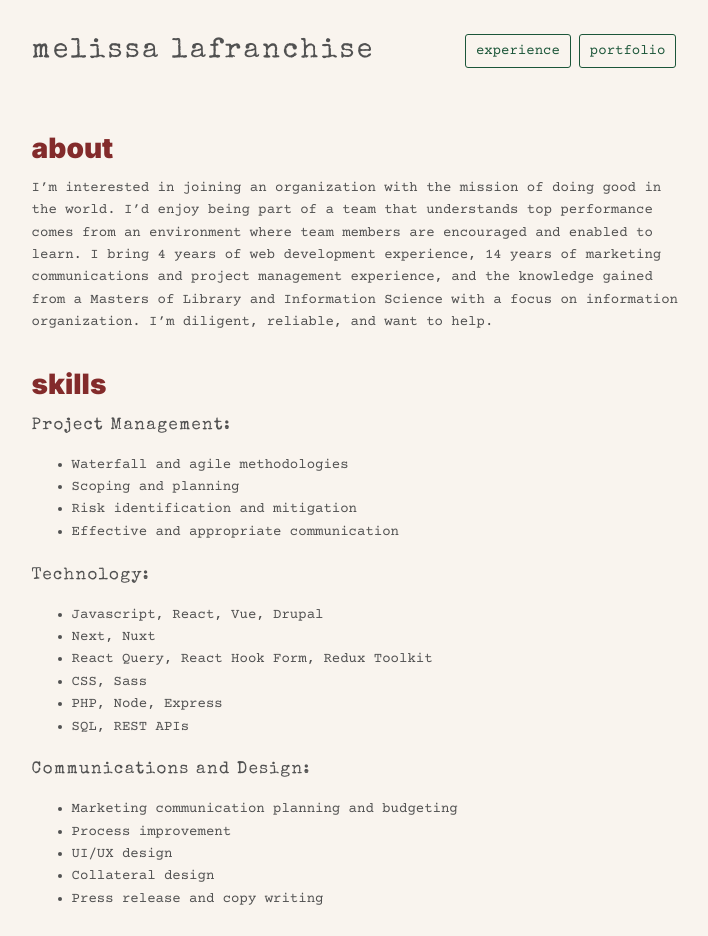
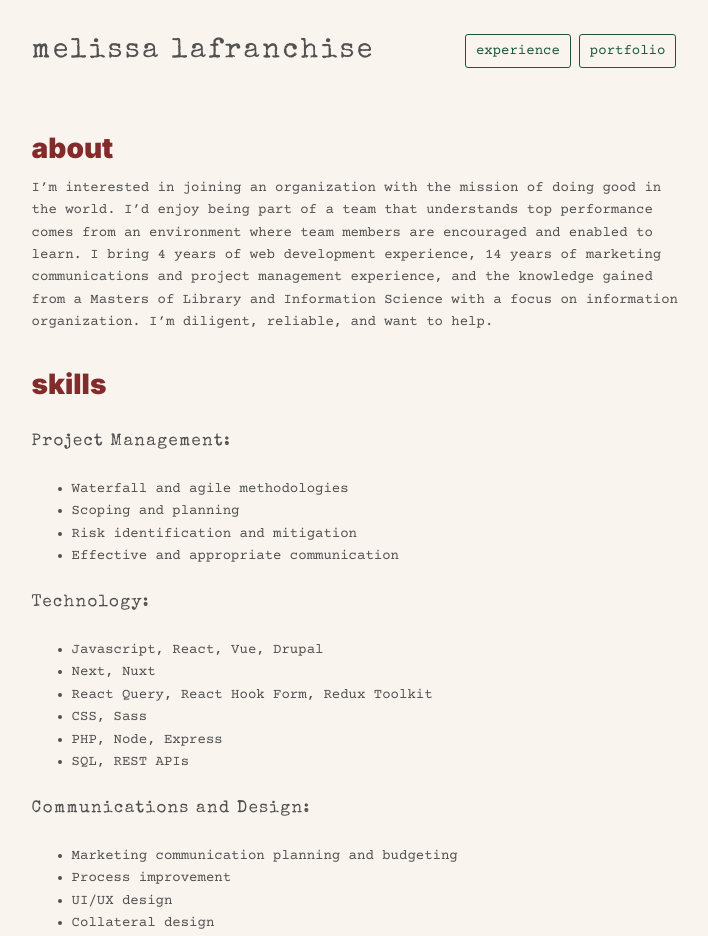
Before and after one commit to pulchrit/melissalafranchise, a Next.js app: page / in a window 1280 px wide. Shown: the top 936 px of the page, without its empty margins (284-992 px from the left). Built offline with nearby package versions, Linux system fonts and the light colour scheme.

Commit message:
Accessibility updates: using more h levels for important sections

```diff
--- a/components/experienceItem.js
+++ b/components/experienceItem.js
@@ -22,7 +22,7 @@ export default function ExperienceItem({
 
   return (
     <>
-      <div className={classnames(styles.wrapper, styles.timeTitle)}>
+      <h3 className={classnames(styles.wrapper, styles.timeTitle)}>
         <span
           className={classnames(
             highlightFont.className,
@@ -39,7 +39,7 @@ export default function ExperienceItem({
         >
           {title}
         </span>
-      </div>
+      </h3>
       <div className={styles.wrapper}>{organization}</div>
       <ul className={styles.list}>{accomplishmentsList}</ul>
     </>
--- a/pages/index.js
+++ b/pages/index.js
@@ -52,31 +52,31 @@ export default function Home() {
           organization. I’m diligent, reliable, and want to help.
         </p>
         <Subtitle text="skills" />
-        <p className={styles.skill}>
-          <span
+        <div className={styles.skill}>
+          <h4
             className={classnames(
               highlightFont.className,
               utilStyles.highlightFont
             )}
           >
             Project Management:
-          </span>{' '}
+          </h4>{' '}
           <ul>
             <li>Waterfall and agile methodologies</li>
             <li>Scoping and planning</li>
             <li>Risk identification and mitigation</li>
             <li>Effective and appropriate communication</li>
           </ul>
-        </p>
-        <p className={styles.skill}>
-          <span
+        </div>
+        <div className={styles.skill}>
+          <h4
             className={classnames(
               highlightFont.className,
               utilStyles.highlightFont
             )}
           >
             Technology:
-          </span>{' '}
+          </h4>{' '}
           <ul>
             <li>Javascript, React, Vue, Drupal</li>
             <li>Next, Nuxt</li>
@@ -85,16 +85,16 @@ export default function Home() {
             <li>PHP, Node, Express</li>
             <li>SQL, REST APIs</li>
           </ul>
-        </p>
-        <p className={styles.skill}>
-          <span
+        </div>
+        <div className={styles.skill}>
+          <h4
             className={classnames(
               highlightFont.className,
               utilStyles.highlightFont
             )}
           >
             Communications and Design:
-          </span>{' '}
+          </h4>{' '}
           <ul>
             <li>Marketing communication planning and budgeting</li>
             <li>Process improvement</li>
@@ -102,7 +102,7 @@ export default function Home() {
             <li>Collateral design</li>
             <li>Press release and copy writing</li>
           </ul>
-        </p>
+        </div>
         <Subtitle text="contact" />
         {contacts}
       </section>
--- a/styles/experienceItem.module.scss
+++ b/styles/experienceItem.module.scss
@@ -12,6 +12,7 @@
 
 .timeTitle {
   color: $primary-color;
+  font-size: 1.07rem;
   letter-spacing: .1rem;
 }
 
```
